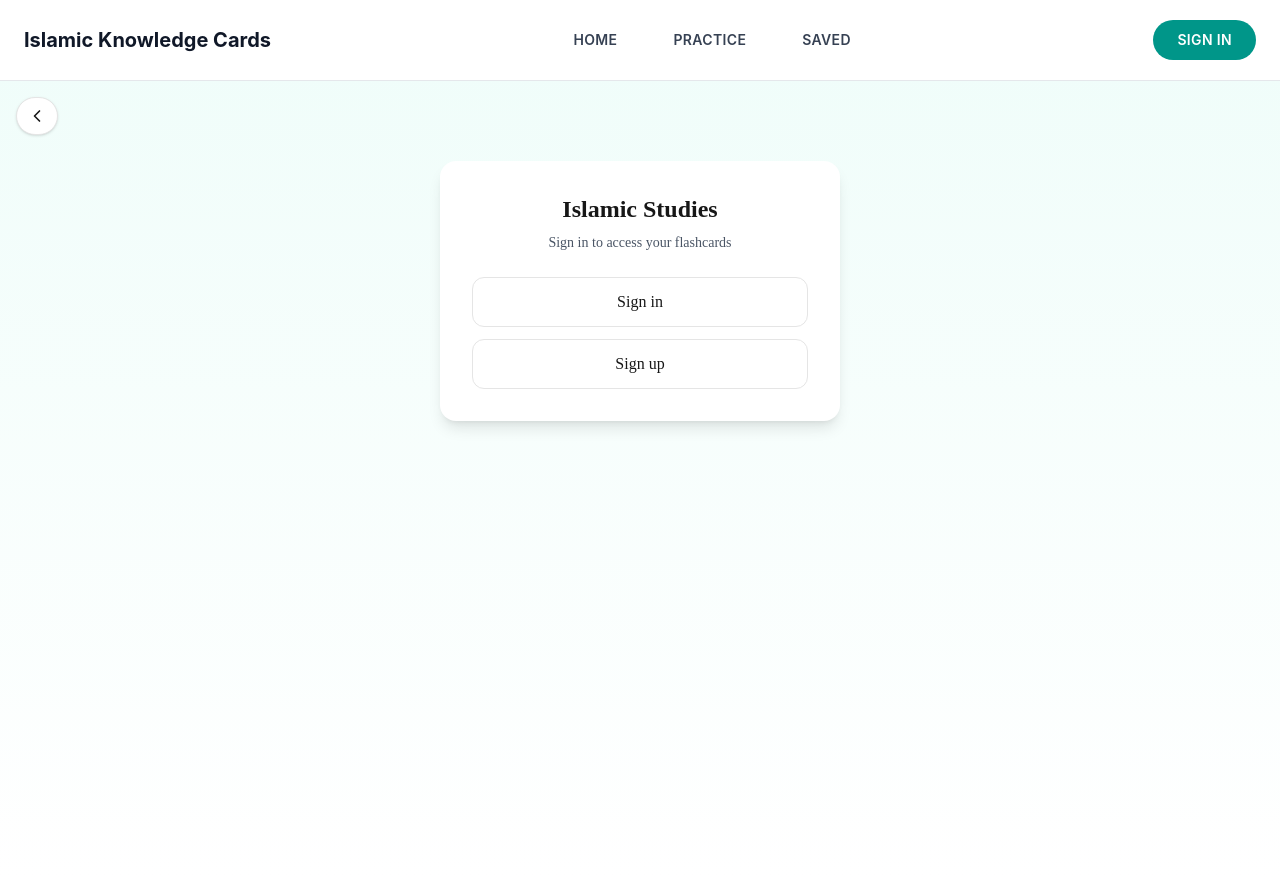
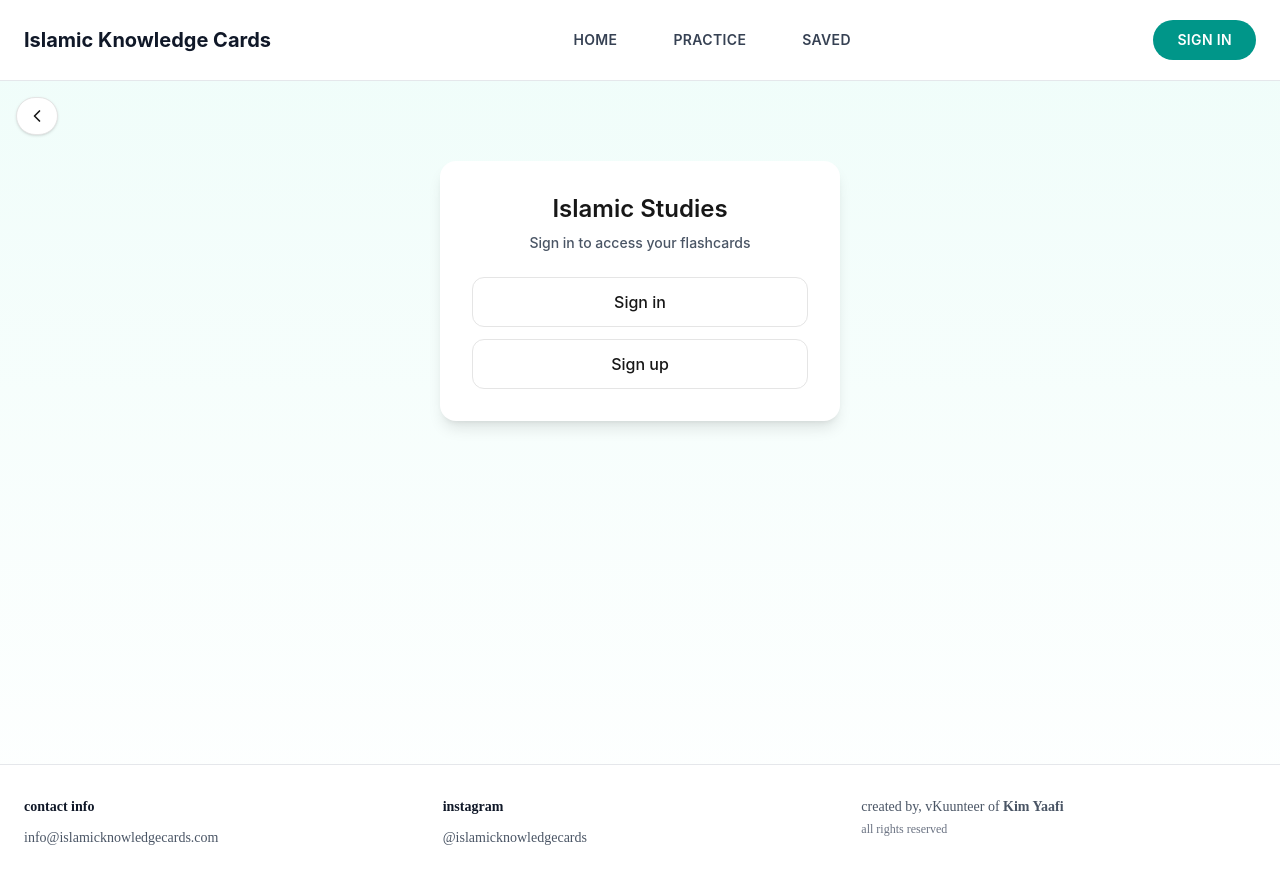
Before and after one commit to yenercansu/islamicknowledgecards, a Next.js app: page /login in a window 1280 px wide. Built offline with nearby package versions, Linux system fonts and the light colour scheme.

Commit message:
feat: add footer with contact info and Instagram
Include email link, Instagram handle, and credits to volunteers.

Co-authored-by: Cansu Yener <74143717+yenercansu@users.noreply.github.com>

```diff
--- a/app/login/page.tsx
+++ b/app/login/page.tsx
@@ -4,6 +4,7 @@ import { useMemo, useState } from "react"
 import { useRouter, useSearchParams } from "next/navigation"
 import Link from "next/link"
 import { ChevronLeft } from "lucide-react"
+import Footer from "@/components/footer"
 
 type Mode = "landing" | "signin" | "signup"
 
@@ -59,7 +60,7 @@ export default function LoginPage() {
   }
 
   return (
-    <div className="min-h-screen bg-gradient-to-b from-teal-50 to-white relative">
+    <div className="min-h-screen bg-gradient-to-b from-teal-50 to-white relative flex flex-col">
       <div className="absolute left-4 top-4 z-10">
         <button
           onClick={() => router.back()}
@@ -70,8 +71,8 @@ export default function LoginPage() {
         </button>
       </div>
 
-      <div className="w-full max-w-md mx-auto px-6 py-20">
-        <div className="rounded-2xl shadow-lg bg-white p-8">
+      <div className="w-full max-w-md mx-auto px-6 py-20 flex-1">
+        <div className="rounded-2xl shadow-lg bg-white p-8 font-sans">
           <h1 className="text-2xl font-semibold text-center mb-2">Islamic Studies</h1>
           <p className="text-center text-sm text-gray-600 mb-6">Sign in to access your flashcards</p>
 
@@ -249,6 +250,8 @@ export default function LoginPage() {
           )}
         </div>
       </div>
+
+      <Footer />
     </div>
   )
 }
--- a/app/page.tsx
+++ b/app/page.tsx
@@ -133,8 +133,8 @@ export default function HomePage() {
   }
 
   return (
-    <div className="min-h-screen bg-gray-50">
-      <main className="mx-auto max-w-7xl px-3 sm:px-6 py-4 sm:py-8">
+    <div className="min-h-screen bg-gray-50 flex flex-col">
+      <main className="mx-auto max-w-7xl px-3 sm:px-6 py-4 sm:py-8 flex-1">
         <section className="mb-8 sm:mb-12">
           <div className="rounded-3xl bg-gradient-to-br from-teal-100 to-cyan-100 p-4 sm:p-8 border-teal-200 border-2 shadow-lg">
             <div className="flex items-start gap-2 sm:gap-3 mb-3 sm:mb-4">
@@ -183,6 +183,42 @@ export default function HomePage() {
           </div>
         </section>
       </main>
+
+      <footer className="bg-white border-t border-gray-200 mt-12">
+        <div className="mx-auto max-w-7xl px-3 sm:px-6 py-6">
+          <div className="flex flex-col sm:flex-row justify-between items-start sm:items-center gap-4">
+            <div>
+              <h3 className="text-sm font-semibold text-gray-900 mb-1">contact info</h3>
+              <a
+                href="mailto:info@islamicknowledgecards.com"
+                className="text-sm text-gray-600 hover:text-teal-600 transition-colors"
+              >
+                info@islamicknowledgecards.com
+              </a>
+            </div>
+
+            <div>
+              <h3 className="text-sm font-semibold text-gray-900 mb-1">instagram</h3>
+              <a
+                href="https://instagram.com/islamicknowledgecards"
+                target="_blank"
+                rel="noopener noreferrer"
+                className="text-sm text-gray-600 hover:text-teal-600 transition-colors"
+              >
+                @islamicknowledgecards
+              </a>
+            </div>
+          </div>
+
+          <div className="mt-6 pt-4 border-t border-gray-200 text-right">
+            <p className="text-xs text-gray-500">
+              created by, Volunteers of <span className="font-semibold">Kim Vakfi: Farah &amp; Friends</span>
+              <br />
+              all rights reserved
+            </p>
+          </div>
+        </div>
+      </footer>
     </div>
   )
 }
--- /dev/null
+++ b/components/footer.tsx
@@ -0,0 +1,41 @@
+export default function Footer() {
+  return (
+    <footer className="w-full border-t border-gray-200 bg-white py-6 sm:py-8 mt-auto">
+      <div className="mx-auto max-w-7xl px-4 sm:px-6">
+        <div className="grid grid-cols-1 sm:grid-cols-3 gap-4 sm:gap-6 text-center sm:text-left">
+          {/* Contact Info */}
+          <div>
+            <h3 className="text-xs sm:text-sm font-semibold text-gray-900 mb-1 sm:mb-2">contact info</h3>
+            <a
+              href="mailto:info@islamicknowledgecards.com"
+              className="text-xs sm:text-sm text-gray-600 hover:text-teal-600 transition-colors"
+            >
+              info@islamicknowledgecards.com
+            </a>
+          </div>
+
+          {/* Instagram */}
+          <div>
+            <h3 className="text-xs sm:text-sm font-semibold text-gray-900 mb-1 sm:mb-2">instagram</h3>
+            <a
+              href="https://instagram.com/islamicknowledgecards"
+              target="_blank"
+              rel="noopener noreferrer"
+              className="text-xs sm:text-sm text-gray-600 hover:text-teal-600 transition-colors"
+            >
+              @islamicknowledgecards
+            </a>
+          </div>
+
+          {/* Credits */}
+          <div>
+            <p className="text-xs sm:text-sm text-gray-600 mb-1">
+              created by, vKuunteer of <span className="font-semibold">Kim Yaafi</span>
+            </p>
+            <p className="text-xs text-gray-500">all rights reserved</p>
+          </div>
+        </div>
+      </div>
+    </footer>
+  )
+}
--- a/components/game-card.tsx
+++ b/components/game-card.tsx
@@ -237,7 +237,7 @@ export default function GameCard({
               className={`absolute inset-0 backface-hidden rounded-3xl border ${isCorrect ? "border-emerald-400 shadow-[0_0_24px_rgba(16,185,129,0.5)]" : "border-black/10"} bg-white shadow-xl p-4 sm:p-8 text-slate-900`}
               style={{ transform: "rotateY(180deg)" }}
             >
-              <div className="h-full grid grid-cols-1 md:grid-cols-[1fr_3px_1fr] gap-4 sm:gap-6 items-center text-center overflow-y-auto">
+              <div className="h-full grid grid-cols-1 md:grid-cols-[1fr_3px_1fr] gap-4 sm:gap-6 items-center text-center overflow-y-auto font-sans">
                 <div className="p-2 sm:p-4">
                   <div className="text-xs sm:text-sm font-bold mb-2">Answer A</div>
                   <div className="text-sm sm:text-base leading-relaxed">{card.explanationA}</div>
```
